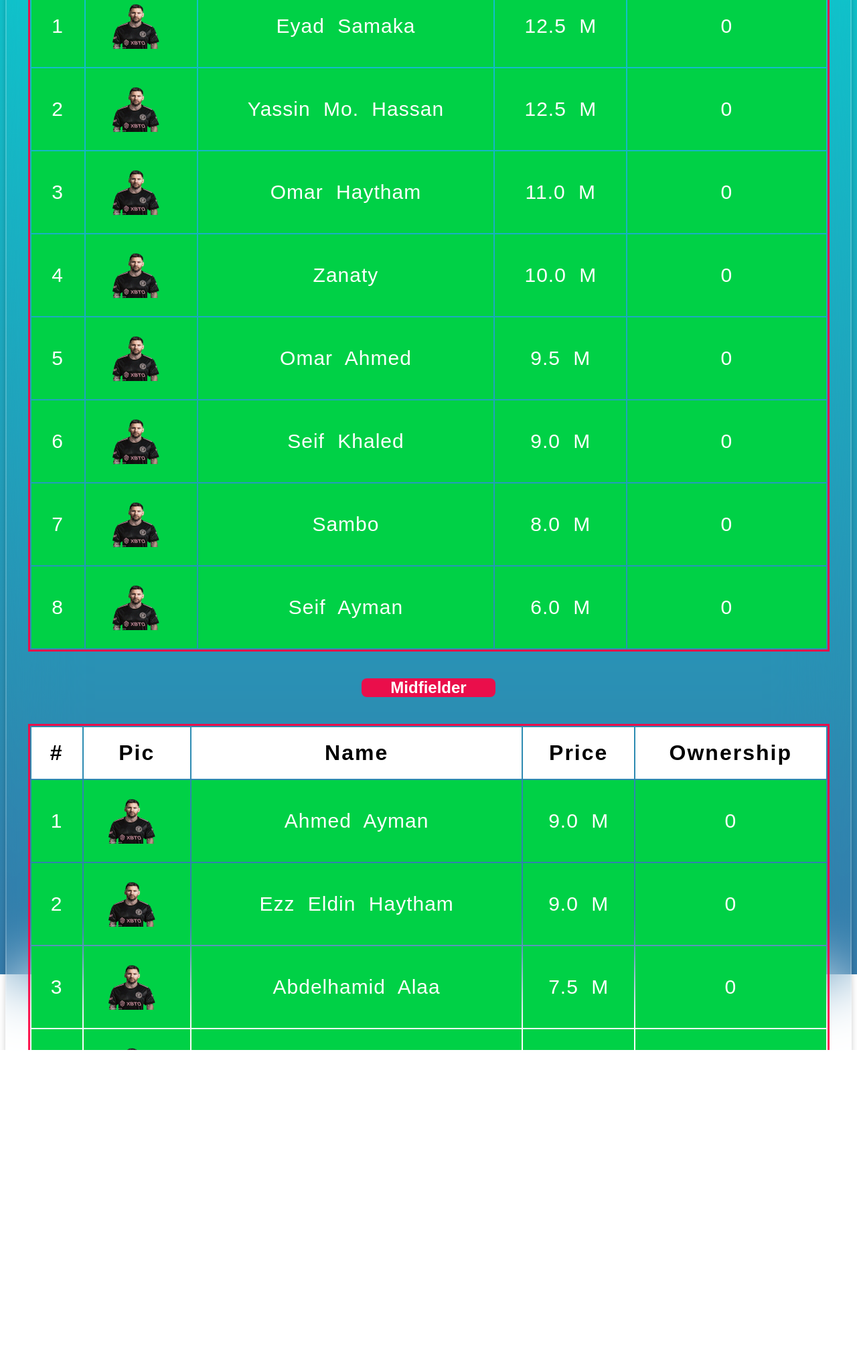
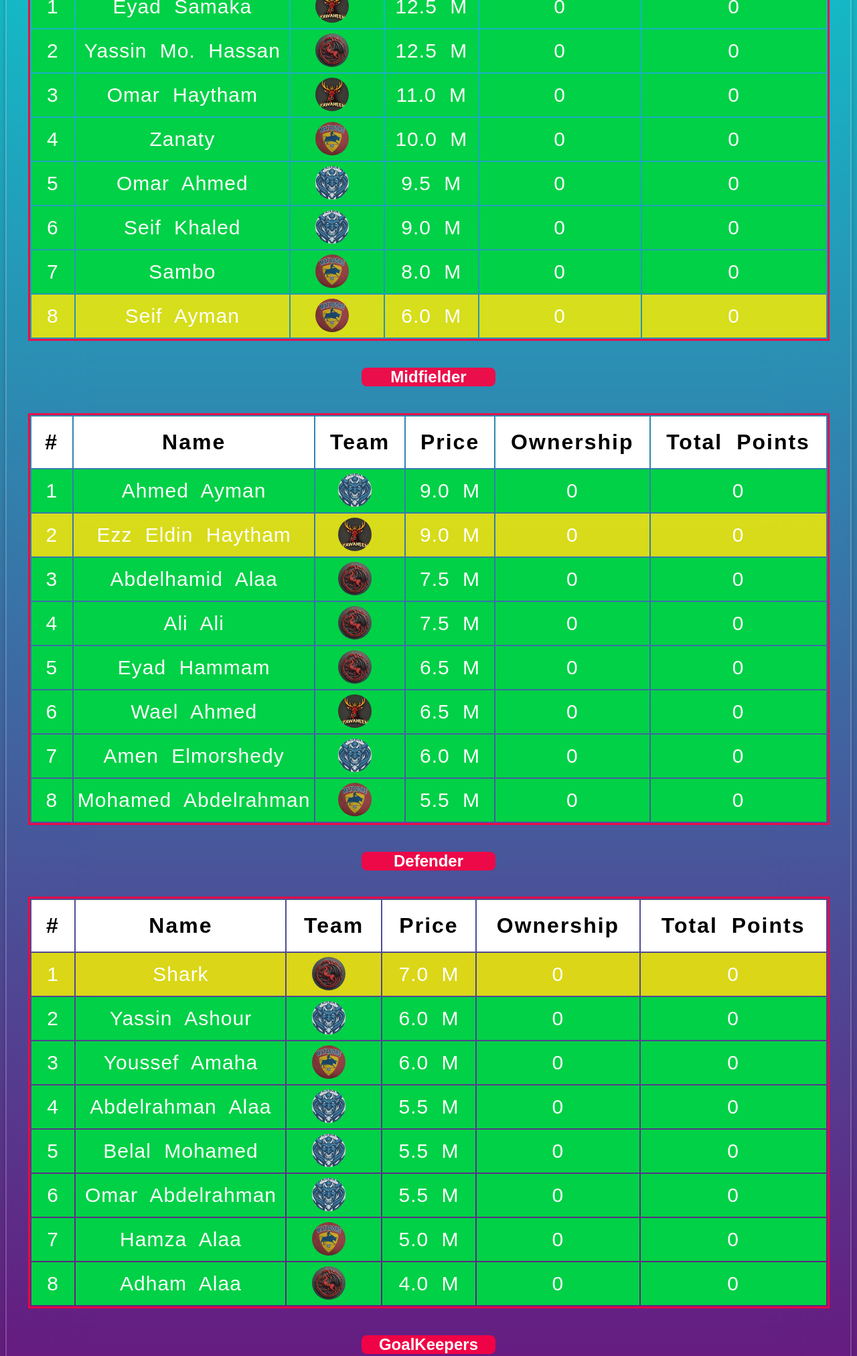
Before and after one commit to aliali712/goatsleague1.0.github.io, a plain HTML site: page Fantasy/fantasy.html in a window 1280 px wide. Shown: the part 324-2349 px from the top of the page at 67% size. Drawn offline with Linux system fonts and the light colour scheme.

Commit message:
Add files via upload

```diff
--- a/Fantasy/fantasy.css
+++ b/Fantasy/fantasy.css
@@ -89,13 +89,21 @@ th{
 td{
     background:  rgb(0, 209, 70);
     font-size: 30px;
-    padding: 20px;
+    /*padding: 20px;*/
     letter-spacing: 1px;
 }
 table img{
-    width: 70px;
-    height: 70px;
+    width: 50px;
+    height: 50px;
+    border-radius: 50%;
     margin: 5px 15px 0 0;
+}
+
+.absent{
+    background: rgba(250,0,0, 0.795);
+}
+.pr{
+    background: rgba(235, 231, 10, 0.897);
 }
 a::selection{
     background: rgb(253, 2, 85);
--- a/Fantasy/fantasy.html
+++ b/Fantasy/fantasy.html
@@ -19,66 +19,84 @@
         <table>
             <tr>
                 <th>#</th>
-                <th>Pic</th>
+                <!-- <th>Pic</th> -->
                 <th>Name</th>
+                <th>Team</th>
                 <th>Price</th>
                 <th>Ownership</th>
+                <th>Total Points</th>
             </tr>
             <tr>
                 <td>1</td>
-                <td><img src="Leo-removebg-preview.png" alt=""></td>
+                <!-- <td></td> -->
                 <td>Eyad Samaka</td>
+                <td><img src="Tawaheen.jpg" alt=""></td>
                 <td>12.5 M</td>
+                <td>0</td>
                 <td>0</td>
             </tr>
             <tr>
                 <td>2</td>
-                <td><img src="Leo-removebg-preview.png" alt=""></td>
+                <!-- <td></td> -->
                 <td>Yassin Mo. Hassan</td>
+                <td><img src="Targeryens.jpg" alt=""></td>
                 <td>12.5 M</td>
+                <td>0</td>
                 <td>0</td>
             </tr>
             <tr>
                 <td>3</td>
-                <td><img src="Leo-removebg-preview.png" alt=""></td>
-                <td>Omar Haytham</td>
+                <!-- <td></td> -->
+                <td>Omar Haytham </td>
+                <td><img src="Tawaheen.jpg" alt=""></td>
                 <td>11.0 M</td>
+                <td>0</td>
                 <td>0</td>
             </tr>
             <tr>
                 <td>4</td>
-                <td><img src="Leo-removebg-preview.png" alt=""></td>
+                <!-- <td></td> -->
                 <td>Zanaty</td>
+                <td> <img src="Matadors.jpg" alt=""></td>
                 <td>10.0 M</td>
+                <td>0</td>
                 <td>0</td>
             </tr>
             <tr>
-                <td>5</td>
-                <td><img src="Leo-removebg-preview.png" alt=""></td>
-                <td>Omar Ahmed</td>
-                <td>9.5 M</td>
+                <td class="absen">5</td>
+                <!-- <td class="absen"></td> -->
+                <td class="absen">Omar Ahmed</td>
+                <td> <img src="Blue Devils.jpg" alt=""></td>
+                <td class="absen">9.5 M</td>
+                <td class="absen">0</td>
+                <td class="absen">0</td>
+            </tr>
+            <tr>
+                <td class="absen">6</td>
+                <!-- <td class="absen"></td> -->
+                <td class="absen">Seif Khaled </td>
+                <td><img src="Blue Devils.jpg" alt=""></td>
+                <td class="absen">9.0 M</td>
+                <td class="absen">0</td>
+                <td class="absen">0</td>
+            </tr>
+            <tr>
+                <td>7</td>
+                <!-- <td></td> -->
+                <td>Sambo</td>
+                <td><img src="Matadors.jpg" alt=""></td>
+                <td>8.0 M</td>
+                <td>0</td>
                 <td>0</td>
             </tr>
             <tr>
-                <td>6</td>
-                <td><img src="Leo-removebg-preview.png" alt=""></td>
-                <td>Seif Khaled</td>
-                <td>9.0 M</td>
-                <td>0</td>
-            </tr>
-            <tr>
-                <td>7</td>
-                <td><img src="Leo-removebg-preview.png" alt=""></td>
-                <td>Sambo</td>
-                <td>8.0 M</td>
-                <td>0</td>
-            </tr>
-            <tr>
-              <td>8</td>
-              <td><img src="Leo-removebg-preview.png" alt=""></td>
-              <td>Seif Ayman</td>
-              <td>6.0 M</td>
-              <td>0</td>
+              <td class="pr">8</td>
+              <!-- <td class="p"></td> -->
+              <td class="pr">Seif Ayman</td>
+              <td class="pr"><img src="Matadors.jpg" alt=""></td>
+              <td class="pr">6.0 M</td>
+              <td class="pr">0</td>
+              <td class="pr">0</td>
             </tr>
         </table>
         </div>
@@ -87,65 +105,83 @@
             <table>
                 <tr>
                     <th>#</th>
-                    <th>Pic</th>
+                    <!-- <th>Pic</th> -->
                     <th>Name</th>
+                    <th>Team</th>
                     <th>Price</th>
                     <th>Ownership</th>
+                    <th>Total Points</th>
                 </tr>
                 <tr>
                     <td>1</td>
-                    <td><img src="Leo-removebg-preview.png" alt=""></td>
+                    <!-- <td></td><img src="" alt=""></td> -->
                     <td>Ahmed Ayman</td>
+                    <td><img src="Blue Devils.jpg" alt=""></td>
                     <td>9.0 M</td>
+                    <td>0</td>
                     <td>0</td>
                 </tr>
                 <tr>
-                    <td>2</td>
-                    <td><img src="Leo-removebg-preview.png" alt=""></td>
-                    <td>Ezz Eldin Haytham</td>
-                    <td>9.0 M</td>
-                    <td>0</td>
+                    <td class="pr">2</td>
+                    <!-- <td class="p"></td> -->
+                    <td class="pr">Ezz Eldin Haytham</td>
+                    <td class="pr"><img src="Tawaheen.jpg" alt=""></td>
+                    <td class="pr">9.0 M</td>
+                    <td class="pr">0</td>
+                    <td class="pr">0</td>
                 </tr>
                 <tr>
-                    <td>3</td>
-                    <td><img src="Leo-removebg-preview.png" alt=""></td>
-                    <td>Abdelhamid Alaa</td>
-                    <td>7.5 M</td>
-                    <td>0</td>
+                    <td class="p">3</td>
+                    <!-- <td class="p"></td> -->
+                    <td class="p">Abdelhamid Alaa</td>
+                    <td><img src="Targeryens.jpg" alt=""></td>
+                    <td class="p">7.5 M</td>
+                    <td class="p">0</td>
+                    <td class="p">0</td>
                 </tr>
                 <tr>
                     <td>4</td>
-                    <td><img src="Leo-removebg-preview.png" alt=""></td>
+                    <!-- <td></td> -->
                     <td>Ali Ali</td>
+                    <td><img src="Targeryens.jpg" alt=""></td>
                     <td>7.5 M</td>
+                    <td>0</td>
                     <td>0</td>
                 </tr>
                 <tr>
                     <td>5</td>
-                    <td><img src="Leo-removebg-preview.png" alt=""></td>
+                    <!-- <td></td> -->
                     <td>Eyad Hammam</td>
+                    <td><img src="Targeryens.jpg" alt=""></td>
                     <td>6.5 M</td>
+                    <td>0</td>
                     <td>0</td>
                 </tr>
                 <tr>
-                    <td>6</td>
-                    <td><img src="Leo-removebg-preview.png" alt=""></td>
-                    <td>Wael Ahmed</td>
-                    <td>6.5 M</td>
-                    <td>0</td>
+                    <td class="absen">6</td>
+                    <!-- <td class="absen"></td> -->
+                    <td class="absen">Wael Ahmed</td>
+                    <td><img src="Tawaheen.jpg" alt=""></td>
+                    <td class="absen">6.5 M</td>
+                    <td class="absen">0</td>
+                    <td class="absen">0</td>
                 </tr>
                 <tr>
-                    <td>7</td>
-                    <td><img src="Leo-removebg-preview.png" alt=""></td>
-                    <td>Amen Elmorshedy</td>
-                    <td>6.0 M</td>
-                    <td>0</td>
+                    <td class="p">7</td>
+                    <!-- <td class="p"></td> -->
+                    <td class="p">Amen Elmorshedy</td>
+                    <td><img src="Blue Devils.jpg" alt=""></td>
+                    <td class="p">6.0 M</td>
+                    <td class="p">0</td>
+                    <td class="p">0</td>
                 </tr>
                 <tr>
                     <td>8</td>
-                    <td><img src="Leo-removebg-preview.png" alt=""></td>
+                    <!-- <td></td> -->
                     <td>Mohamed Abdelrahman</td>
+                    <td><img src="Matadors.jpg" alt=""></td>
                     <td>5.5 M</td>
+                    <td>0</td>
                     <td>0</td>
                 </tr>
             </table>
@@ -155,65 +191,83 @@
             <table>
                 <tr>
                     <th>#</th>
-                    <th>Pic</th>
+                    <!-- <th>Pic</th> -->
                     <th>Name</th>
+                    <th>Team</th>
                     <th>Price</th>
                     <th>Ownership</th>
+                    <th>Total Points</th>
                 </tr>
                 <tr>
-                    <td>1</td>
-                    <td><img src="Leo-removebg-preview.png" alt=""></td>
-                    <td>Shark</td>
-                    <td>7.0 M</td>
+                    <td class="pr">1</td>
+                    <!-- <td class="pr"></td> -->
+                    <td class="pr">Shark</td>
+                    <td class="pr"><img src="Targeryens.jpg" alt=""></td>
+                    <td class="pr">7.0 M</td>
+                    <td class="pr">0</td>
+                    <td class="pr">0</td>
+                </tr>
+                <tr>
+                    <td>2</td>
+                    <!-- <td></td> -->
+                    <td>Yassin Ashour</td>
+                    <td><img src="Blue Devils.jpg" alt=""></td>
+                    <td>6.0 M</td>
+                    <td>0</td>
                     <td>0</td>
                 </tr>
                 <tr>
-                    <td>2</td>
-                    <td><img src="Leo-removebg-preview.png" alt=""></td>
-                    <td>Yassin Ashour</td>
-                    <td>6.0 M</td>
-                    <td>0</td>
-                </tr>
-                <tr>
-                    <td>3</td>
-                    <td><img src="Leo-removebg-preview.png" alt=""></td>
-                    <td>Youssef Amaha</td>
-                    <td>6.0 M</td>
-                    <td>0</td>
+                    <td class="absen">3</td>
+                    <!-- <td class="absen"></td> -->
+                    <td class="absen">Youssef Amaha</td>
+                    <td><img src="Matadors.jpg" alt=""></td>
+                    <td class="absen">6.0 M</td>
+                    <td class="absen">0</td>
+                    <td class="absen">0</td>
                 </tr>
                 <tr>
                     <td>4</td>
-                    <td><img src="Leo-removebg-preview.png" alt=""></td>
+                    <!-- <td></td> -->
                     <td>Abdelrahman Alaa</td>
+                    <td><img src="Blue Devils.jpg" alt=""></td>
                     <td>5.5 M</td>
+                    <td>0</td>
                     <td>0</td>
                 </tr>
                 <tr>
                     <td>5</td>
-                    <td><img src="Leo-removebg-preview.png" alt=""></td>
+                    <!-- <td></td> -->
                     <td>Belal Mohamed</td>
+                    <td><img src="Blue Devils.jpg" alt=""></td>
                     <td>5.5 M</td>
+                    <td>0</td>
                     <td>0</td>
                 </tr>
                 <tr>
                     <td>6</td>
-                    <td><img src="Leo-removebg-preview.png" alt=""></td>
+                    <!-- <td></td> -->
                     <td>Omar Abdelrahman</td>
+                    <td><img src="Blue Devils.jpg" alt=""></td>
                     <td>5.5 M</td>
+                    <td>0</td>
                     <td>0</td>
                 </tr>
                 <tr>
                     <td>7</td>
-                    <td><img src="Leo-removebg-preview.png" alt=""></td>
+                    <!-- <td></td> -->
                     <td>Hamza Alaa</td>
+                    <td><img src="Matadors.jpg" alt=""></td>
                     <td>5.0 M</td>
+                    <td>0</td>
                     <td>0</td>
                 </tr>
                 <tr>
                     <td>8</td>
-                    <td><img src="Leo-removebg-preview.png" alt=""></td>
+                    <!-- <td></td> -->
                     <td>Adham Alaa</td>
+                    <td><img src="Targeryens.jpg" alt=""></td>
                     <td>4.0 M</td>
+                    <td>0</td>
                     <td>0</td>
                 </tr>
             </table>
@@ -223,30 +277,38 @@
             <table>
                 <tr>
                     <th>#</th>
-                    <th>Pic</th>
+                    <!-- <th>Pic</th> -->
                     <th>Name</th>
+                    <th>Team</th>
                     <th>Price</th>
                     <th>Ownership</th>
+                    <th>Total Points</th>
                 </tr>
                 <tr>
-                    <td>1</td>
-                    <td><img src="Leo-removebg-preview.png" alt=""></td>
-                    <td>Ziad Hatem</td>
-                    <td>6.0 M</td>
-                    <td>0</td>
+                    <td class="absent">1</td>
+                    <!-- <td class="absent"></td> -->
+                    <td class="absent">Ziad Hatem</td>
+                    <td class="absent"><img src="Matadors.jpg" alt=""></td>
+                    <td class="absent">6.0 M</td>
+                    <td class="absent">0</td>
+                    <td class="absent">0</td>
                 </tr>
                 <tr>
                     <td>2</td>
-                    <td><img src="Leo-removebg-preview.png" alt=""></td>
+                    <!-- <td></td> -->
                     <td>Fares Abdelaal</td>
+                    <td><img src="Tawaheen.jpg" alt=""></td>
                     <td>5.5 M</td>
+                    <td>0</td>
                     <td>0</td>
                 </tr>
                 <tr>
                     <td>3</td>
-                    <td><img src="Leo-removebg-preview.png" alt=""></td>
+                    <!-- <td></td> -->
                     <td>Youssef Ghandour</td>
+                    <td><img src="Targeryens.jpg" alt=""></td>
                     <td>5.5 M</td>
+                    <td>0</td>
                     <td>0</td>
                 </tr>
             </table>
--- a/Home/home.css
+++ b/Home/home.css
@@ -86,7 +86,6 @@ th{
 td{
     background:  rgb(0, 209, 70);
     font-size: 30px;
-    padding: 20px;
     letter-spacing: 1px;
     text-align: center;
 }
--- a/Teams/teams.css
+++ b/Teams/teams.css
@@ -69,6 +69,14 @@ table{
     border: 2 solid black;
     border-width: 3px;
 }*/
+.world{
+    width: 120px;
+    height: 70px ;
+
+}
+.star{
+    margin-left: 700px;
+}
 .table img{
     width: 50px;
     height: 50px;
@@ -81,7 +89,7 @@ th{
     font-size: 30px;
 }
 td{
-    padding: 15px;
+    padding: 10px;
     background-color: rgb(0, 209, 70);
 }
 
@@ -103,6 +111,7 @@ h3 img{
     border-radius: 50%;
     margin-left: 20px ;
 }
+
 /*.container img{
     width: 40px;
     height: 40px;
@@ -121,3 +130,11 @@ td::selection{
 h3::selection{
     background: rgb(253, 2, 85);
 }
+
+img::selection{
+    background: rgb(253, 2, 85);
+}
+
+p::selection{
+    background: rgb(253, 2, 85);
+}
--- a/Transfers/transfers.css
+++ b/Transfers/transfers.css
@@ -4,7 +4,7 @@
 }
 body{
     background: linear-gradient(rgb(8, 209, 209) , rgb(116, 1, 116) ) no-repeat;
-    height: 180vh;
+    height: 100%;
 }
 
 .bar{
@@ -45,7 +45,7 @@ body{
 }
 .trans{
     width: 80%;
-    background:linear-gradient(rgb(2, 241, 2) , aqua) ;
+    background:linear-gradient(rgb(2, 241, 2) , rgba(0, 255, 255, 0.644)) ;
     margin: 20px;
     border-radius: 10px;
     align-items: center;
@@ -67,3 +67,17 @@ td{
     height: 50px;
     border-radius: 50%;
 }
+th::selection{
+    background: rgb(253, 2, 85);
+}
+
+td::selection{
+    background: rgb(253, 2, 85);
+}
+
+h3::selection{
+    background: rgb(253, 2, 85);
+}
+img::selection{
+    background: rgb(253, 2, 85);
+}
--- a/style.css
+++ b/style.css
@@ -3,7 +3,7 @@
 }
 body{
     background: linear-gradient(rgb(8, 209, 209) , rgb(116, 1, 116) ) no-repeat;
-    height: 97.5vh;
+    height: 100%;
 }
 
 body::after{
@@ -39,7 +39,7 @@ body::after{
 
 .container{
     width: 100%;
-    height: 80%;
+    height: 90%;
     background: rgba(255, 255, 255, 0.1);
     border-radius: 20px;
     overflow: hidden;
```
Also changed, not shown: Fixtures/fixtures.html (+2 -3 lines), Home/home.html (+7 -7 lines), Teams/teams.html (+30 -15 lines), Transfers/transfers.html (+30 -0 lines), Teams/Star_.svg.png (added), Teams/world cup.png (added).
